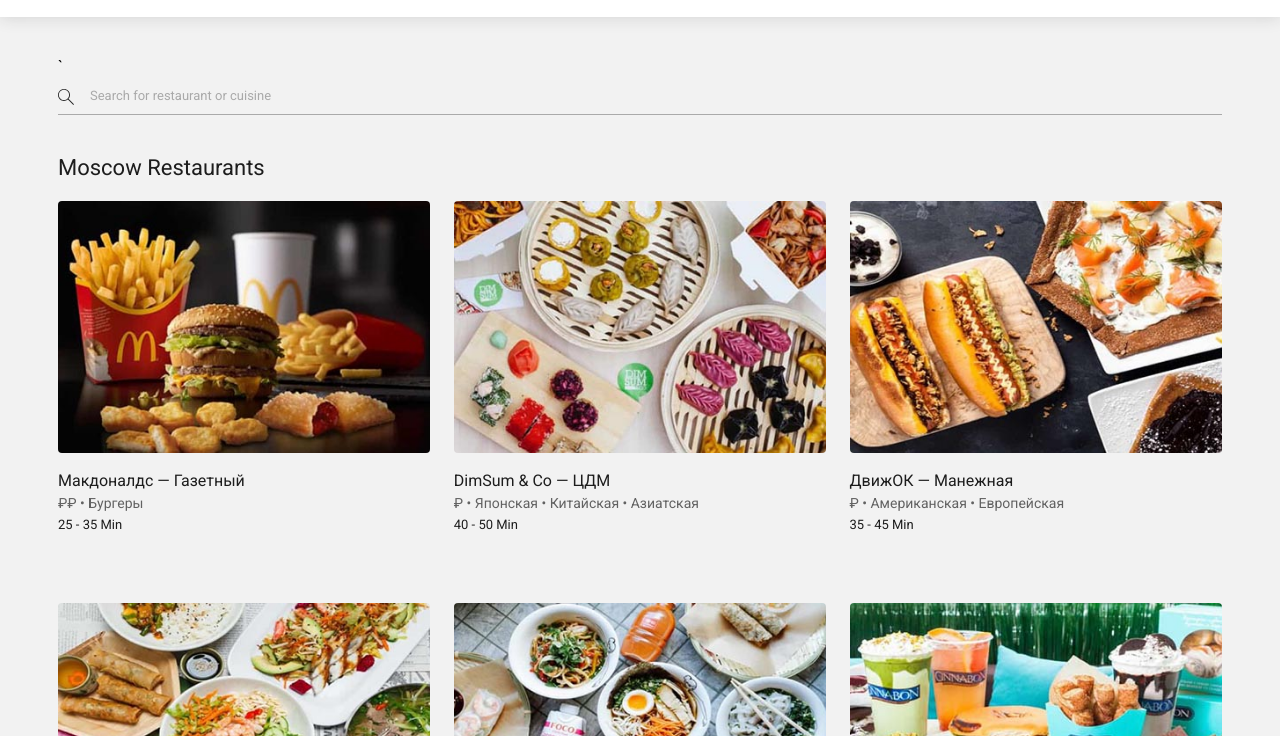
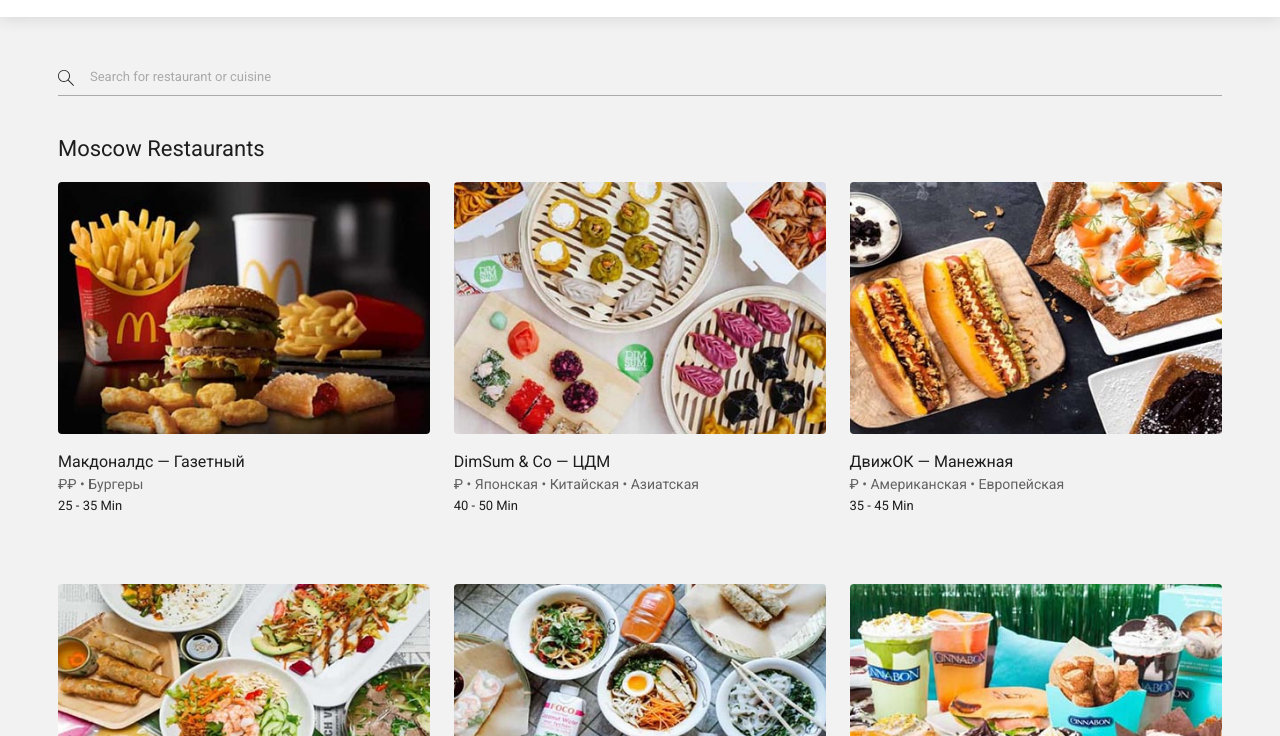
Before and after one commit to SantaDP/UberEats, a plain HTML site: page index.html in a window 1280 px wide. Shown: the part 64-800 px from the top of the page. Drawn offline with Linux system fonts and the light colour scheme.

Commit message:
update html

```diff
--- a/index.html
+++ b/index.html
@@ -47,7 +47,7 @@
         </div>
       </div>
       <div class="header__serch">
-        <form class="search__form">`
+        <form class="search__form">
           <label class="serch__label" aria-label="Search for restaurant or cuisin" >
             <input class="serch__input" type="search" placeholder="Search for restaurant or cuisine"/>
             <svg
```
